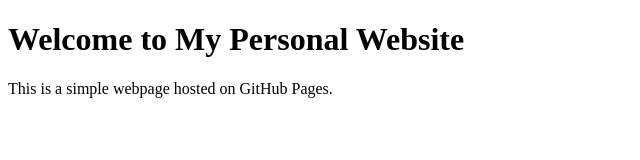
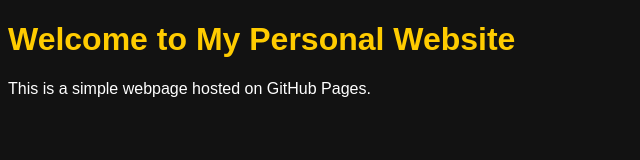
Before and after one commit to cenkkavcar/Red1bLue21, a plain HTML site: page index.html in a window 1280 px wide. Shown: the whole page, without its empty margins (0-640 px from the left). Drawn offline with Linux system fonts and the light colour scheme.

Commit message:
Update index.html

```diff
--- a/index.html
+++ b/index.html
@@ -4,6 +4,17 @@
     <meta charset="UTF-8">
     <meta name="viewport" content="width=device-width, initial-scale=1.0">
     <title>My Personal Website</title>
+    <style>
+        /* Dark mode styles */
+        body {
+            background-color: #121212; /* Dark background */
+            color: #ffffff; /* Light text color */
+            font-family: Arial, sans-serif; /* Font style */
+        }
+        h1 {
+            color: #ffcc00; /* Highlight color for headings */
+        }
+    </style>
 </head>
 <body>
     <h1>Welcome to My Personal Website</h1>
```
